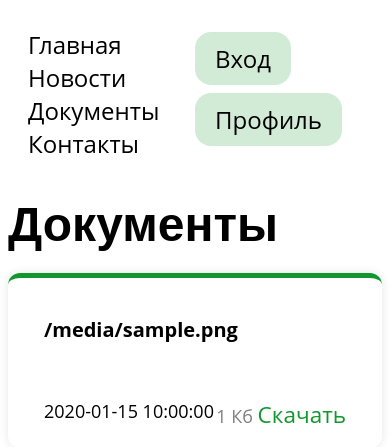
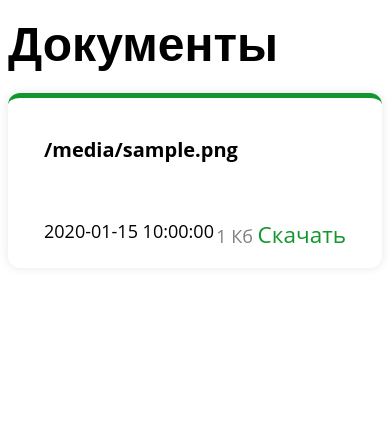
Before and after one commit to Robingood43/q, a FastAPI app: template templates/documents.html in a window 390 px wide. Shown: the top 447 px of the page. Run offline with FastAPI, Linux system fonts and the light colour scheme; the template is opened without the code that fills it: most values are stand-ins (such as "Sample title", 1, 10 or a date in 2020); parts of the project's set-up code (start-up, migrations or seed data) failed here and were passed over.

Commit message:
Update documents.html

```diff
--- a/templates/documents.html
+++ b/templates/documents.html
@@ -79,6 +79,8 @@
             }
 
             @media screen and (max-width: 640px) {
+                .body{font-size: 1.2em;}
+                .navbar{display:none;}
                 .document {
                     margin-left: 0;
                     margin-right: 0;
```
